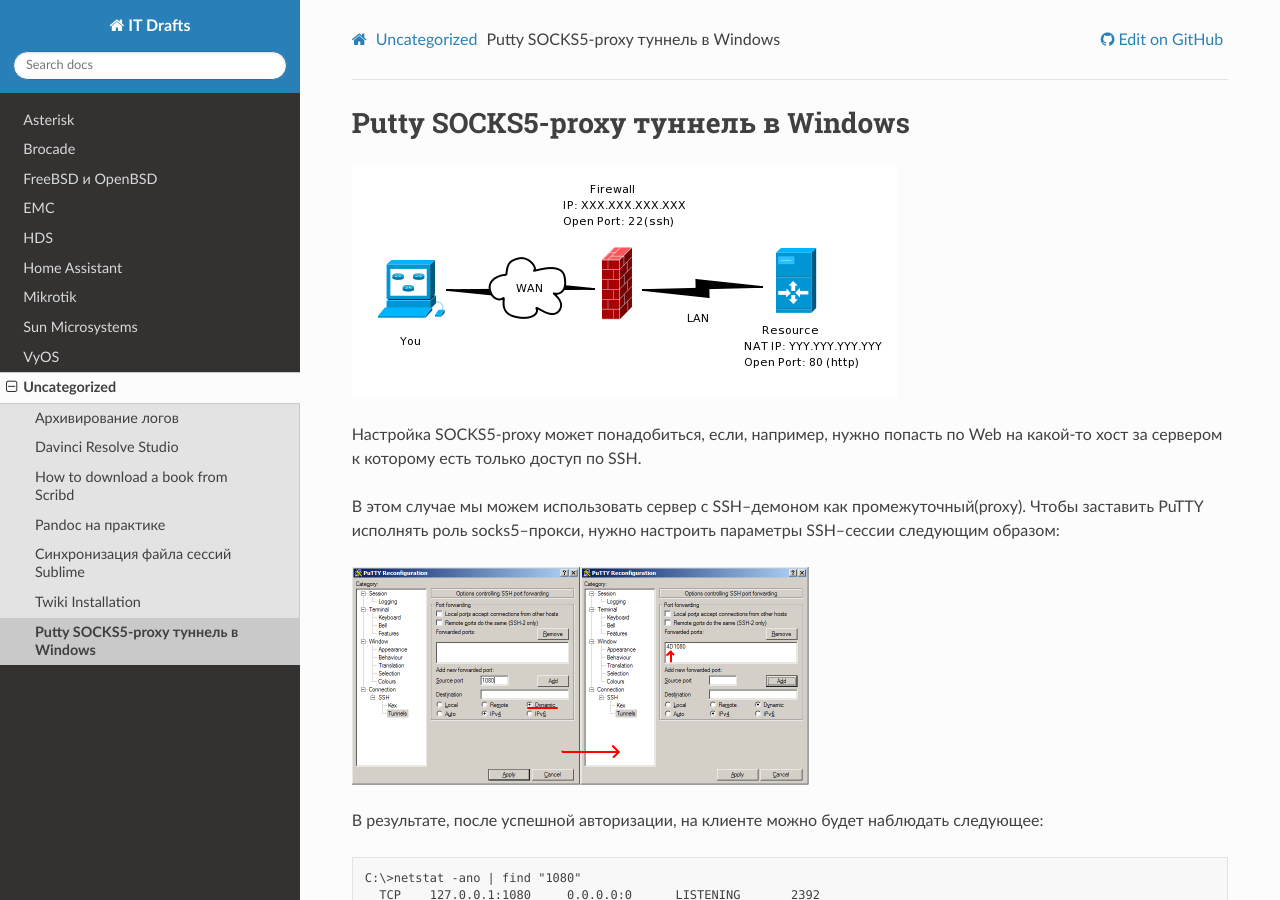
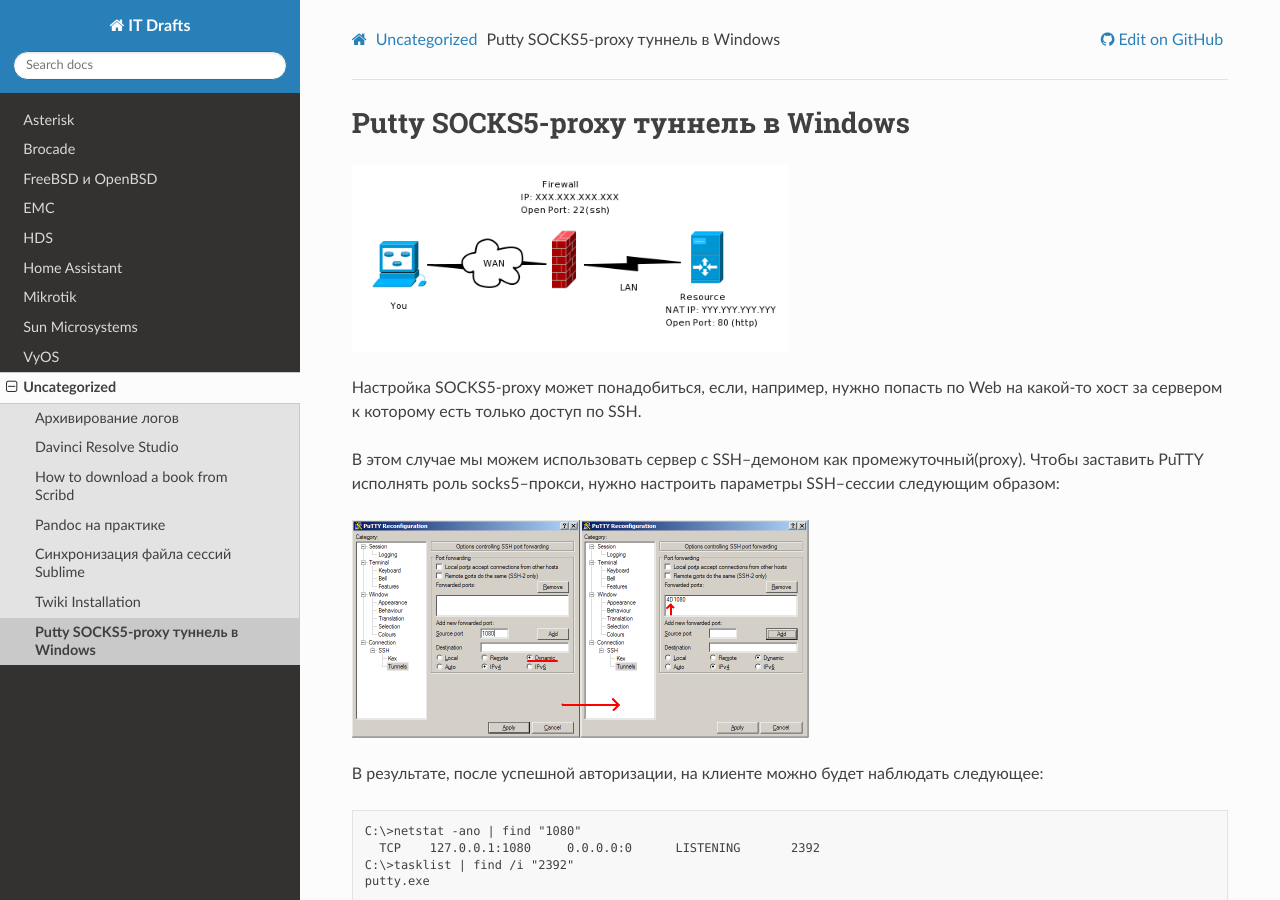
Before and after one commit to jeffscrum/jeffscrum.github.io, a Sphinx documentation site: the page built from source/uncategorized/putty-socks5-tunnel.rst, in a window 1280 px wide and 900 px high. Built offline with Sphinx 7.4.7 and the Read the Docs theme 2.0.0, drawn with Linux system fonts in a browser that asks for light colours.

Commit message:
Update putty-socks5-tunnel.rst

```diff
--- a/source/uncategorized/putty-socks5-tunnel.rst
+++ b/source/uncategorized/putty-socks5-tunnel.rst
@@ -6,7 +6,7 @@
 ====================================
 
 .. image:: /images/putty-ssh-tunnels-tunneling.png
-   :width: 545 px
+   :scale: 80 %
 
 Настройка SOCKS5-proxy может понадобиться, если, например, нужно попасть по Web на какой-то хост за сервером к которому есть только доступ по SSH.
 
```
